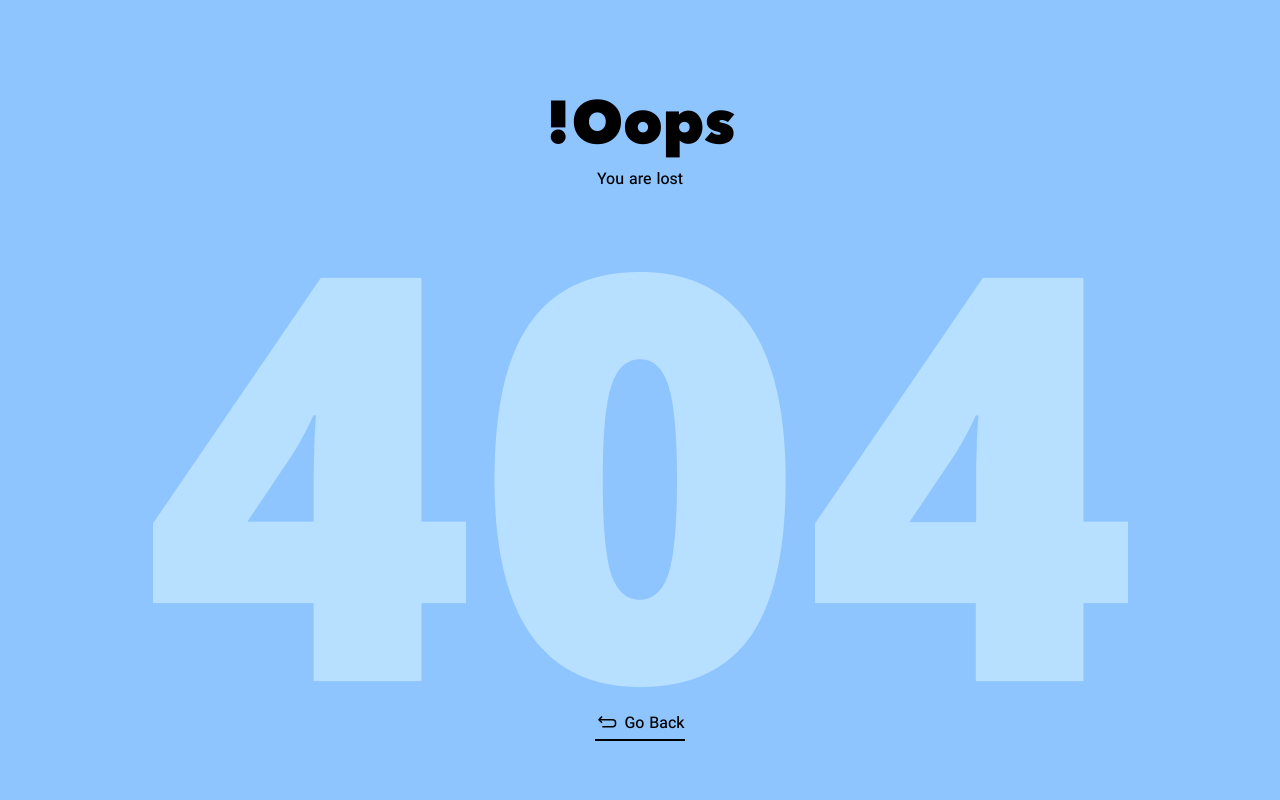
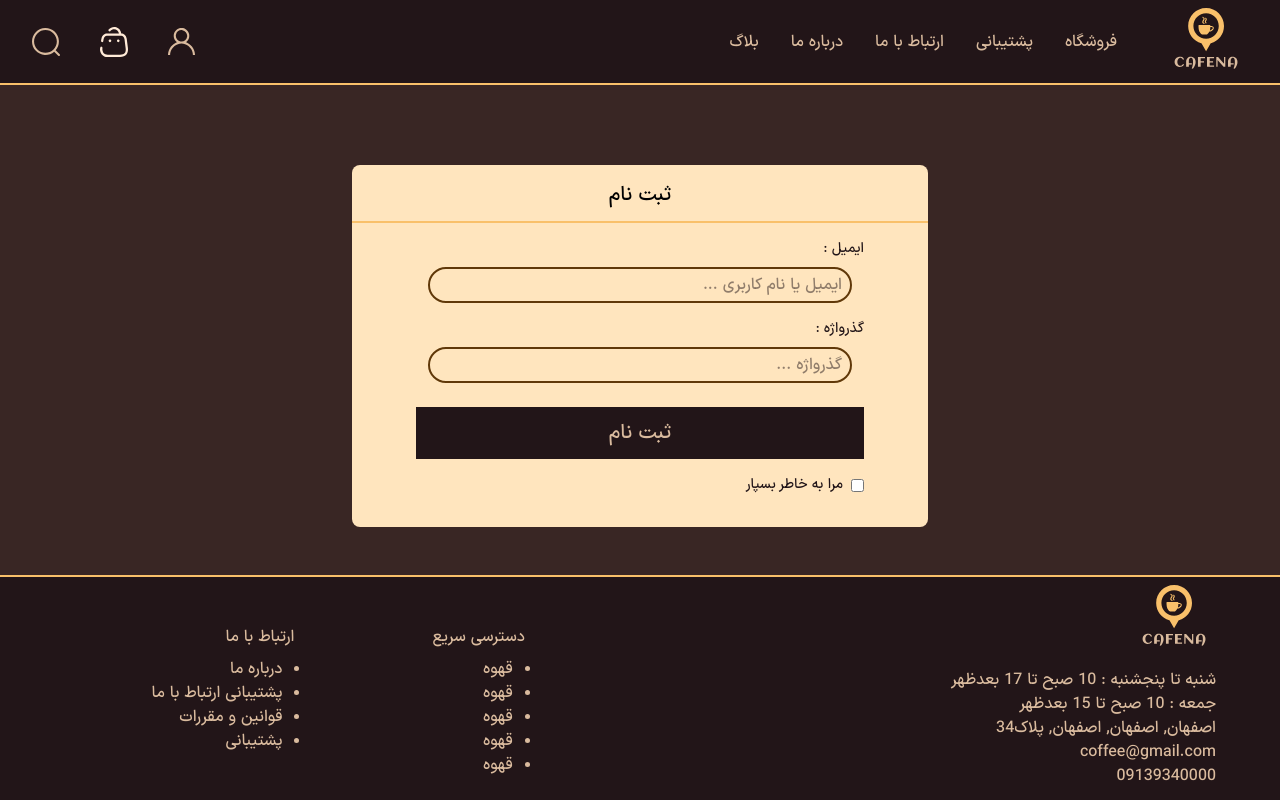
Before and after one commit to Mohammad2954/coffee-shop, a React (Vite) app: page /signup in a window 1280 px wide. Shown: the top 800 px of the page. Built offline with nearby package versions, Linux system fonts and the light colour scheme.

Commit message:
feat:add signup page template

```diff
--- /dev/null
+++ b/src/pages/SignUp.jsx
@@ -0,0 +1,49 @@
+import React from "react";
+
+function SignUp() {
+  document.documentElement.style.backgroundColor = "#392624";
+  return (
+    <div className="px-8">
+      <div className="max-w-xl  bg-[#FFE5BE] mx-auto mt-20 rounded-lg pb-8">
+        <h1 className=" border-b-2 border-box-border block pb-3 text-xl text-center  pt-4">
+          ثبت نام
+        </h1>
+        <div className="mt-4 px-2 sm:px-16">
+          <div className="flex flex-col gap-2 mt-4 ">
+            <label htmlFor="email" className="text-sm text-coffee-bg">
+              ایمیل :
+            </label>
+            <input
+              type="text"
+              className=" outline-0 border-2 border-coffee mx-3 px-2 py-1 rounded-full text-coffee-bg"
+              placeholder="ایمیل یا نام کاربری ..."
+            />
+          </div>
+          <div className="flex flex-col gap-2 mt-4 ">
+            <label htmlFor="password" className="text-sm text-coffee-bg">
+              گذرواژه :
+            </label>
+            <input
+              type="password"
+              className=" outline-0 border-2 border-coffee mx-3 px-2 py-1 rounded-full text-coffee-bg"
+              placeholder="گذرواژه ..."
+            />
+          </div>
+          <button className="w-full bg-coffee-bg text-text-header mt-6 py-3 text-xl">
+            ثبت نام
+          </button>
+        </div>
+        <div className="flex sm:flex-row flex-col items-center justify-between mt-4 px-2 sm:px-16">
+          <div className="flex items-center justify-center gap-2">
+            <input type="checkbox" />
+            <label htmlFor="" className="text-sm text-coffee-bg">
+              مرا به خاطر بسپار
+            </label>
+          </div>
+        </div>
+      </div>
+    </div>
+  );
+}
+
+export default SignUp;
--- a/src/router/routes.jsx
+++ b/src/router/routes.jsx
@@ -4,6 +4,7 @@ import Page404 from "../pages/Page404";
 import RootLayout from "../components/RootLayout/RootLayout";
 import Category from "../pages/Category";
 import Login from "../pages/Login";
+import SignUp from "../pages/SignUp";
 const route = createBrowserRouter([
   {
     path: "/",
@@ -12,6 +13,7 @@ const route = createBrowserRouter([
       { index: true, element: <Home /> },
       { path: "category", element: <Category /> },
       { path: "login", element: <Login /> },
+      { path: "signup", element: <SignUp /> },
       {
         path: "/*",
         element: <Page404 />,
```
